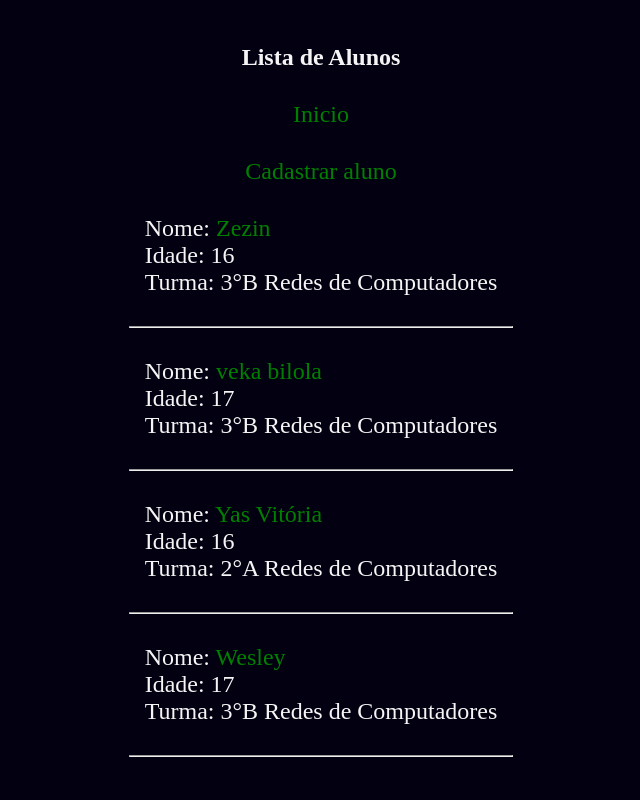
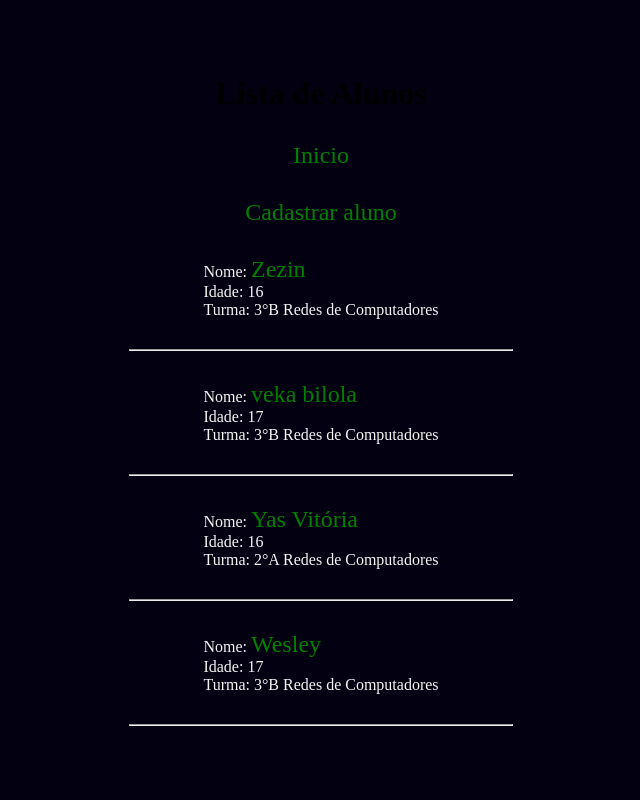
Before and after one commit to luca-maciel/django_estudo_cadastro_alunos, a Django app: page /alunos/ in a window 1280 px wide. Shown: the whole page, without its empty margins (319-959 px from the left). Run offline with Django 4.2, Linux system fonts and the light colour scheme; data comes from the database, SQL or seed files in the repository; both versions use the stored data as it was after the commit.

Commit message:
more adjusts

```diff
--- a/cadastro_alunos_django/cadastro/static/css/base.css
+++ b/cadastro_alunos_django/cadastro/static/css/base.css
@@ -18,9 +18,13 @@
     background-color: rgb(3, 1, 17);
 }
 
-label, h2{
+label{
     color: whitesmoke;
-    font-size: 1.5rem;
+    font-size: 1rem;
+}
+
+h2{
+    font-size: 2rem;
 }
 
 ul{
```
Also changed, not shown: cadastro_alunos_django/alunos.sqlite3.
